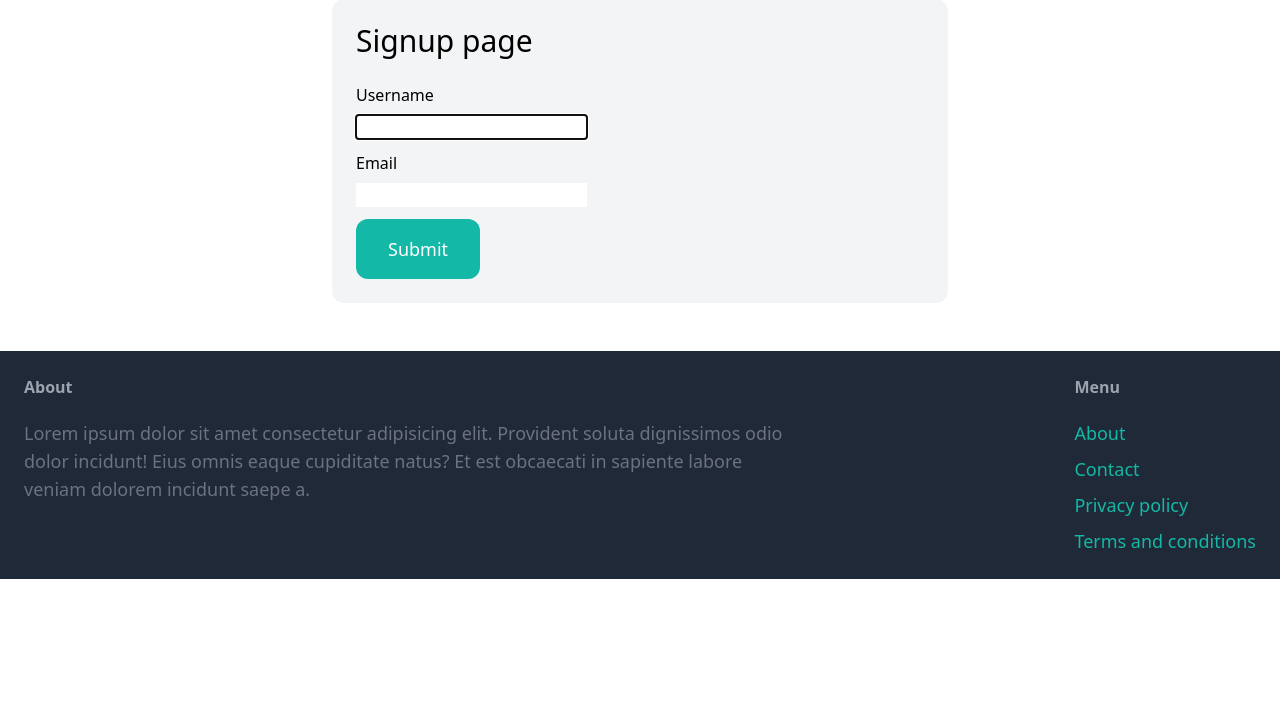
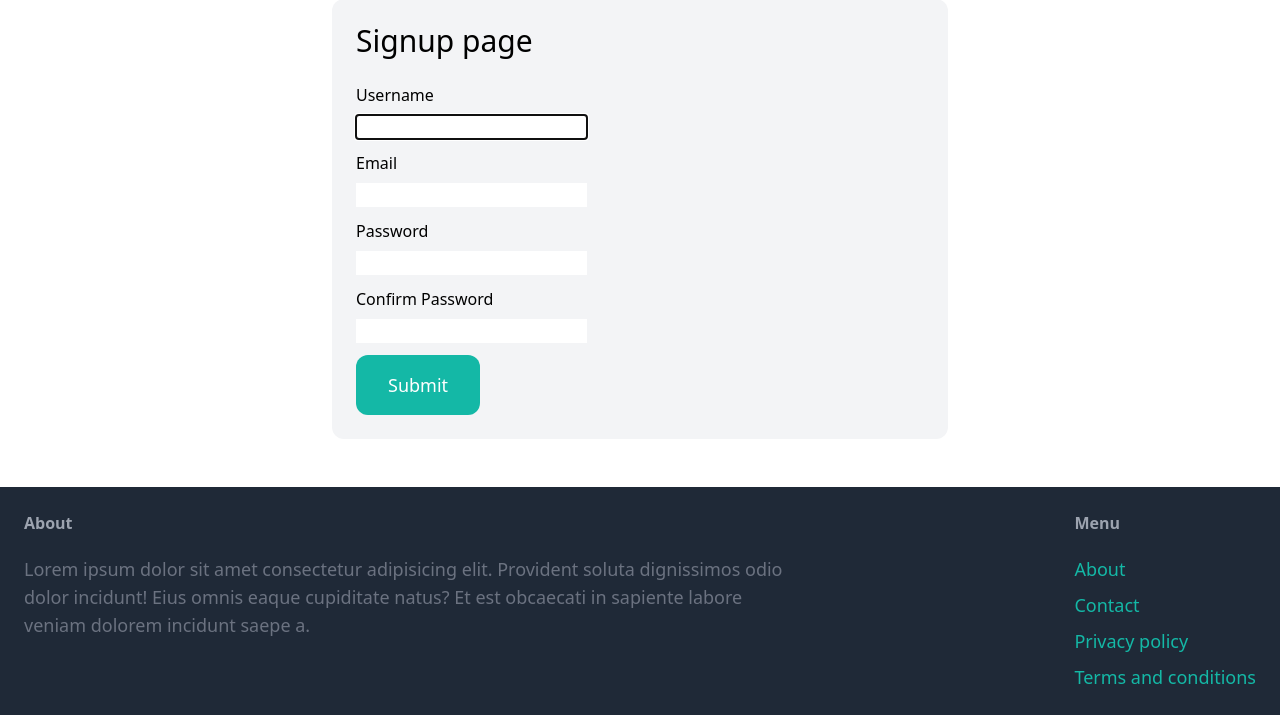
Before and after one commit to ttwange/MarketPlace, a Django app: page /signup/ in a window 1280 px wide. Shown: the part 126-841 px from the top of the page. Before the commit the page ends 705 px from the top, so only its background shows below. Run offline with Django 4.2, Linux system fonts and the light colour scheme; some libraries are stand-ins or nearby versions.

Commit message:
Desinging sign up page

```diff
--- a/core/templates/core/signup.html
+++ b/core/templates/core/signup.html
@@ -15,6 +15,14 @@
               <label class="inline-block mb-2">Email</label><br>
               {{ form.email}}
             </div>
+            <div class="mb-3">
+              <label class="inline-block mb-2">Password</label><br>
+              {{ form.password1}}
+            </div>
+            <div class="mb-3">
+              <label class="inline-block mb-2">Confirm Password</label><br>
+              {{ form.password2}}
+            </div>
           <button class="py-4 px-8 text-lg bg-teal-500 hover:bg-teal-700 rounded-xl text-white">Submit</button>
       </form>
  </div>
```
